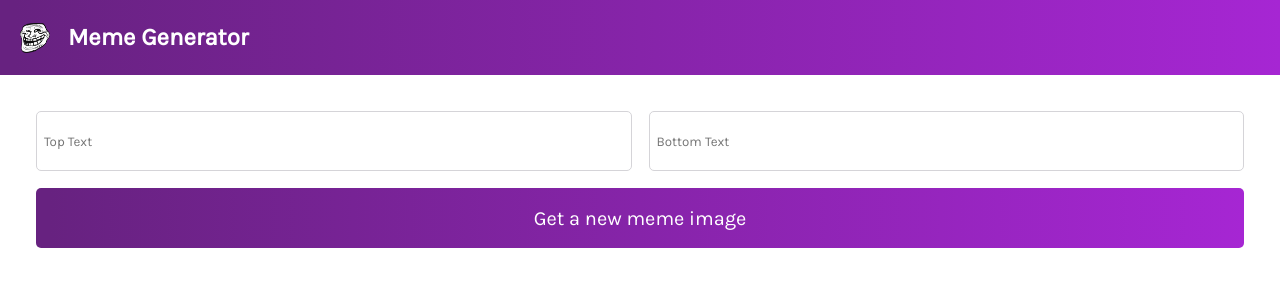
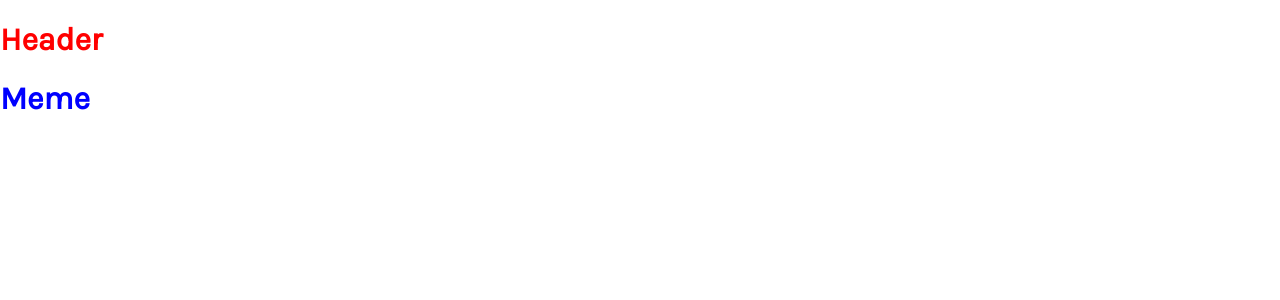
Before and after one commit to bdog72/meme-generator-react-2022, a React (Create React App) app: page / in a window 1280 px wide. Shown: the top 300 px of the page. Built offline with nearby package versions, Linux system fonts and the light colour scheme.

Commit message:
New Project

```diff
--- a/src/components/Header.js
+++ b/src/components/Header.js
@@ -4,15 +4,11 @@
 import React from 'react';
 
 import '../styles/Header.css';
-import logo from '../images/troll-face.png';
 
 export default function Header() {
   return (
-    <header className='header-container'>
-      <div className='header-inner-container1'>
-        <img src={logo} alt='logo' />
-        <h1>Meme Generator</h1>
-      </div>
-    </header>
+    <div className='header'>
+      <h1>Header</h1>
+    </div>
   );
 }
--- a/src/components/Meme.js
+++ b/src/components/Meme.js
@@ -3,36 +3,12 @@
 
 import React from 'react';
 
-import { memesData } from '../memeData';
 import '../styles/Meme.css';
 
-console.log(memesData);
-
 export default function Meme() {
-  function getNewImage() {
-    const memesArray = memesData.data.memes;
-    const randomNumber = Math.floor(Math.random() * memesArray.length);
-    const url = memesArray[randomNumber].url;
-    console.log(url);
-  }
-
   return (
-    <main className='meme-main'>
-      <div className='meme-form'>
-        <input
-          type='text'
-          className='meme-form--input'
-          placeholder='Top Text'
-        />
-        <input
-          type='text'
-          className='meme-form--input'
-          placeholder='Bottom Text'
-        />
-        <button onClick={getNewImage} className='meme-form--button'>
-          Get a new meme image
-        </button>
-      </div>
-    </main>
+    <div className='meme'>
+      <h1>Meme</h1>
+    </div>
   );
 }
--- a/src/styles/Header.css
+++ b/src/styles/Header.css
@@ -1,26 +1,6 @@
 /*  */
 /*  */
 
-.header-container {
-  display: flex;
-  align-items: center;
-  height: 75px;
-  background: linear-gradient(90deg, #672280 1.18%, #a626d3 100%);
+.header h1 {
+  color: red;
 }
-
-.header-inner-container1 {
-  display: flex;
-  gap: 18px;
-  margin-left: 20px;
-}
-
-.header-inner-container1 img {
-  width: 30px;
-  height: 30px;
-}
-
-.header-inner-container1 h1 {
-  color: #fff;
-  font-size: 24px;
-  margin: 0;
-}
--- a/src/styles/Meme.css
+++ b/src/styles/Meme.css
@@ -1,31 +1,6 @@
 /*  */
 /*  */
 
-.meme-main {
-  padding: 36px;
+.meme h1 {
+  color: blue;
 }
-
-.meme-form {
-  display: grid;
-  grid-template: 60px 60px / 1fr 1fr;
-  gap: 17px;
-}
-
-.meme-form--input {
-  font-family: 'Karla', sans-serif;
-  border-radius: 5px;
-  border: 1px solid #d5d4d8;
-  text-indent: 5px;
-}
-
-.meme-form--button {
-  grid-column: 1 / -1;
-  font-family: 'Karla', sans-serif;
-  border-radius: 5px;
-  background: linear-gradient(90deg, #672280 1.18%, #a626d3 100%);
-  color: #fff;
-  border: none;
-  cursor: pointer;
-  font-size: 20px;
-  padding: 10px;
-}
```
Also changed, not shown: 1 other file (tests, documents, lock files or other folders).
